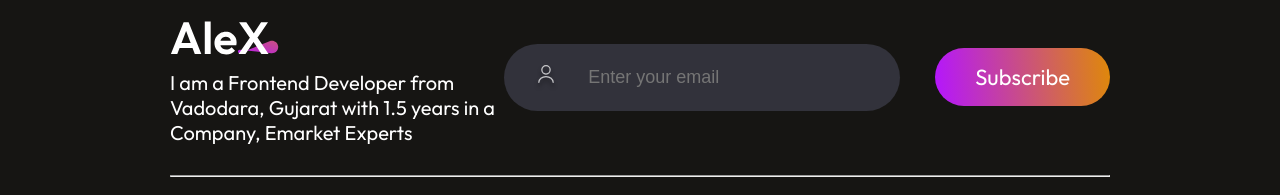
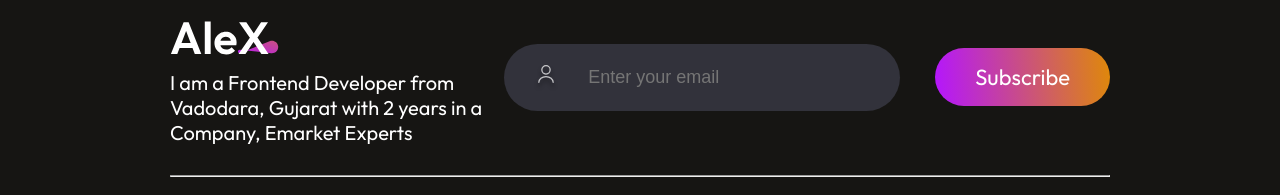
Before and after one commit to sajay3159/My-Portfolio, a React (Create React App) app: page / in a window 1280 px wide. Shown: the part 5931-6126 px from the top of the page. Built offline with nearby package versions, Linux system fonts and the light colour scheme.

Commit message:
Update Footer.jsx

```diff
--- a/src/Components/Footer/Footer.jsx
+++ b/src/Components/Footer/Footer.jsx
@@ -9,7 +9,7 @@ const Footer = () => {
             <div className="footer-top">
                 <div className="footer-top-left">
                     <img src={footer_logo} alt="" />
-                    <p>I am a Frontend Developer from Vadodara, Gujarat with 1.5 years in a Company, Emarket Experts</p>                </div>
+                    <p>I am a Frontend Developer from Vadodara, Gujarat with 2 years in a Company, Emarket Experts</p>                </div>
                 <div className="footer-top-right">
                     <div className="footer-email-input">
                         <img src={user_icon} alt="" />
```
